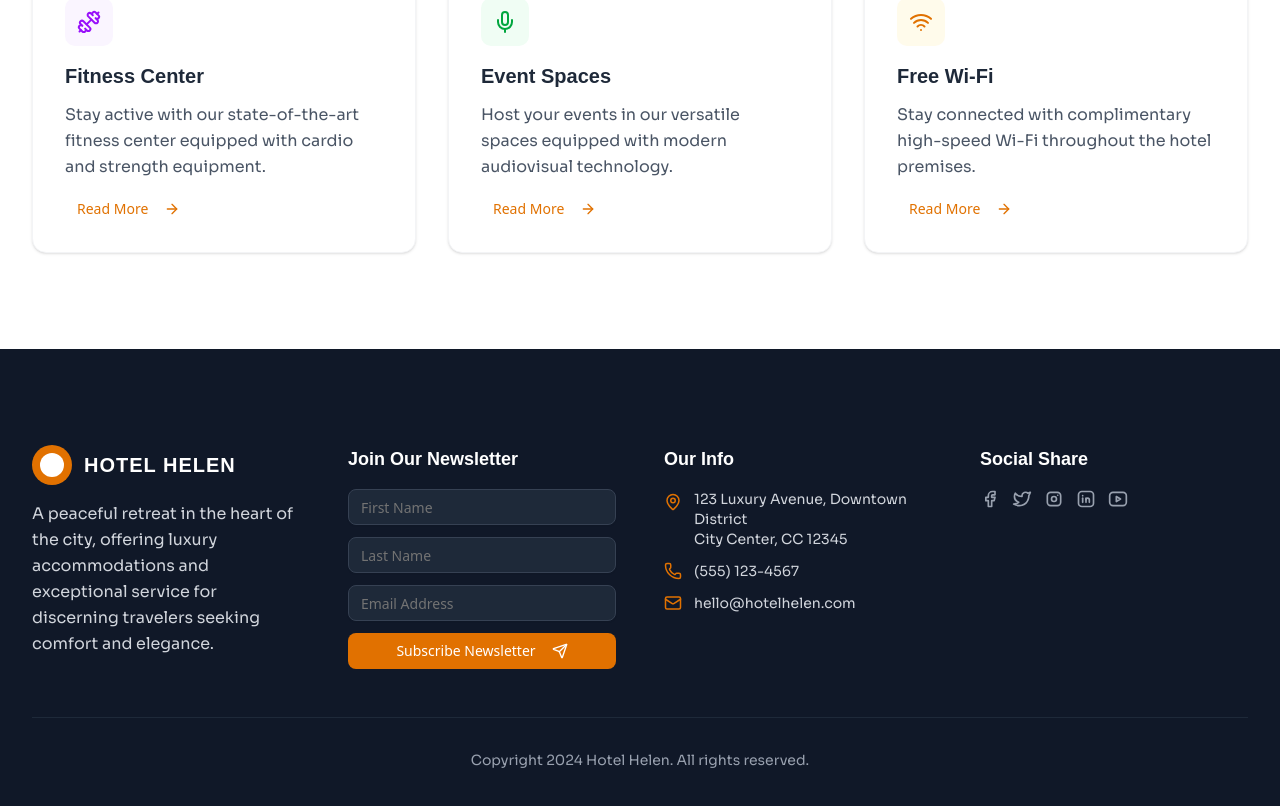
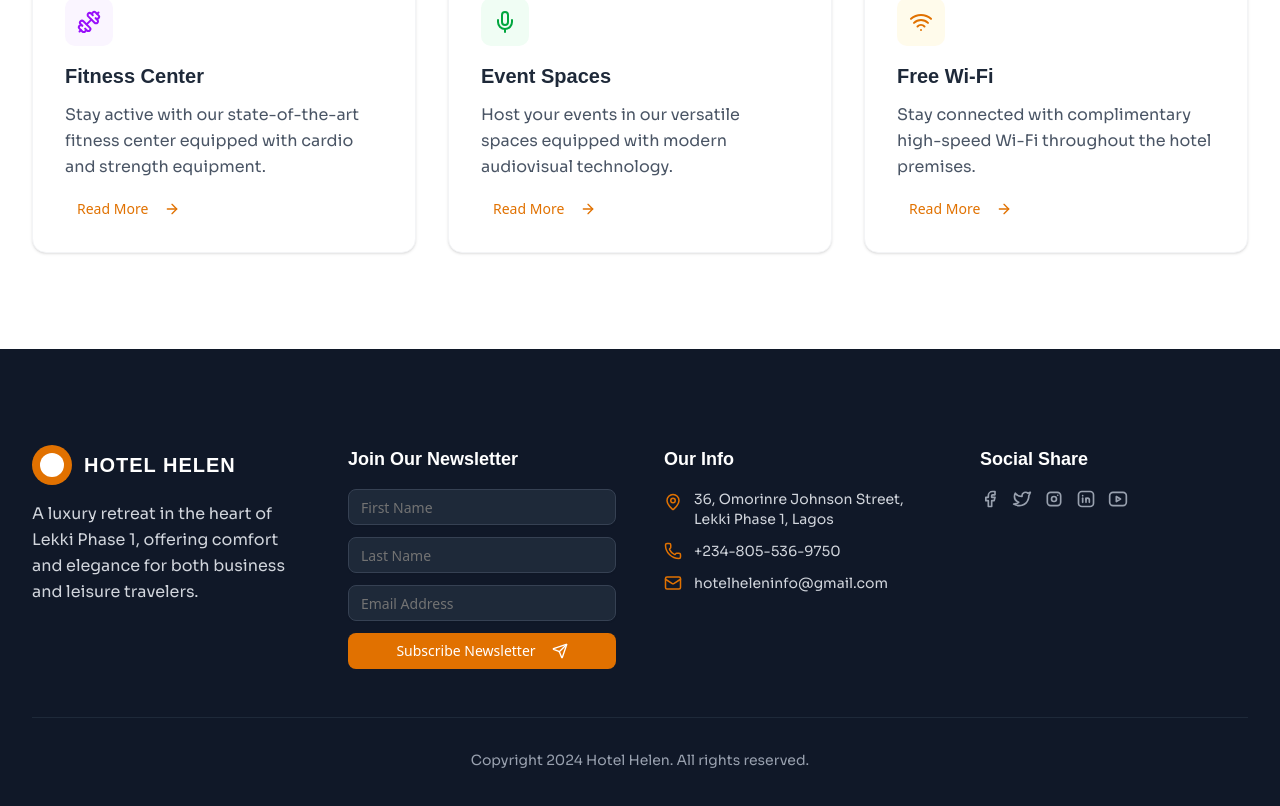
Before and after one commit to bakemonostan/hotel-helen, a Next.js app: page / in a window 1280 px wide. Shown: the part 5338-6144 px from the top of the page. Built offline with nearby package versions, Linux system fonts and the light colour scheme; a web font is replaced by a local one.

Commit message:
update footer

```diff
--- a/src/components/FooterSection.tsx
+++ b/src/components/FooterSection.tsx
@@ -34,9 +34,8 @@ export default function FooterSection() {
               </h3>
             </div>
             <p className="text-gray-300 leading-relaxed">
-              A peaceful retreat in the heart of the city, offering luxury
-              accommodations and exceptional service for discerning travelers
-              seeking comfort and elegance.
+              A luxury retreat in the heart of Lekki Phase 1, offering comfort
+              and elegance for both business and leisure travelers.
             </p>
           </motion.div>
 
@@ -87,9 +86,9 @@ export default function FooterSection() {
                   className="text-amber-600 mt-1 flex-shrink-0"
                 />
                 <p className="text-gray-300 text-sm">
-                  123 Luxury Avenue, Downtown District
+                  36, Omorinre Johnson Street,
                   <br />
-                  City Center, CC 12345
+                  Lekki Phase 1, Lagos
                 </p>
               </div>
               <div className="flex items-center gap-3">
@@ -97,14 +96,16 @@ export default function FooterSection() {
                   size={18}
                   className="text-amber-600 flex-shrink-0"
                 />
-                <p className="text-gray-300 text-sm">(555) 123-4567</p>
+                <p className="text-gray-300 text-sm"> +234-805-536-9750 </p>
               </div>
               <div className="flex items-center gap-3">
                 <Mail
                   size={18}
                   className="text-amber-600 flex-shrink-0"
                 />
-                <p className="text-gray-300 text-sm">hello@hotelhelen.com</p>
+                <p className="text-gray-300 text-sm">
+                  hotelheleninfo@gmail.com
+                </p>
               </div>
             </div>
           </motion.div>
```
